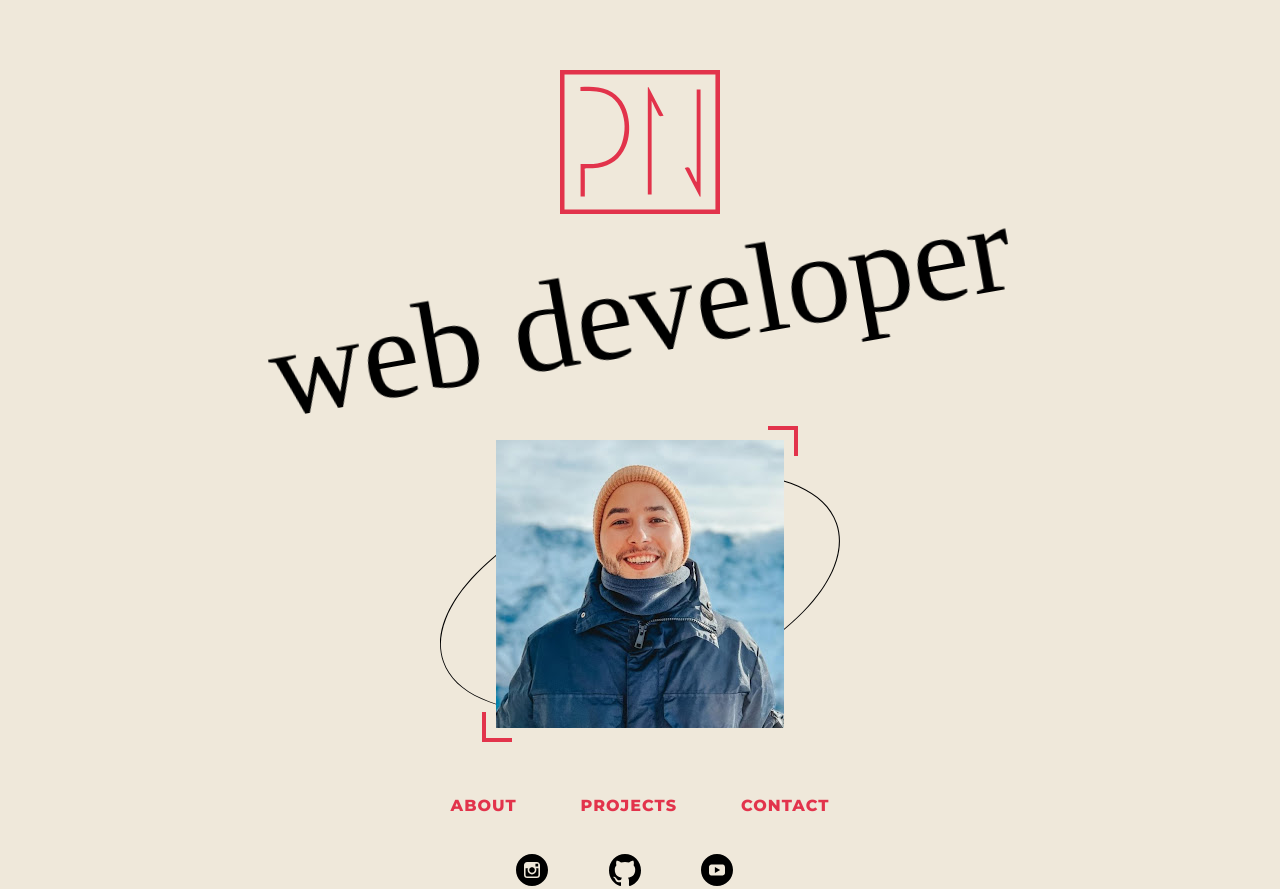
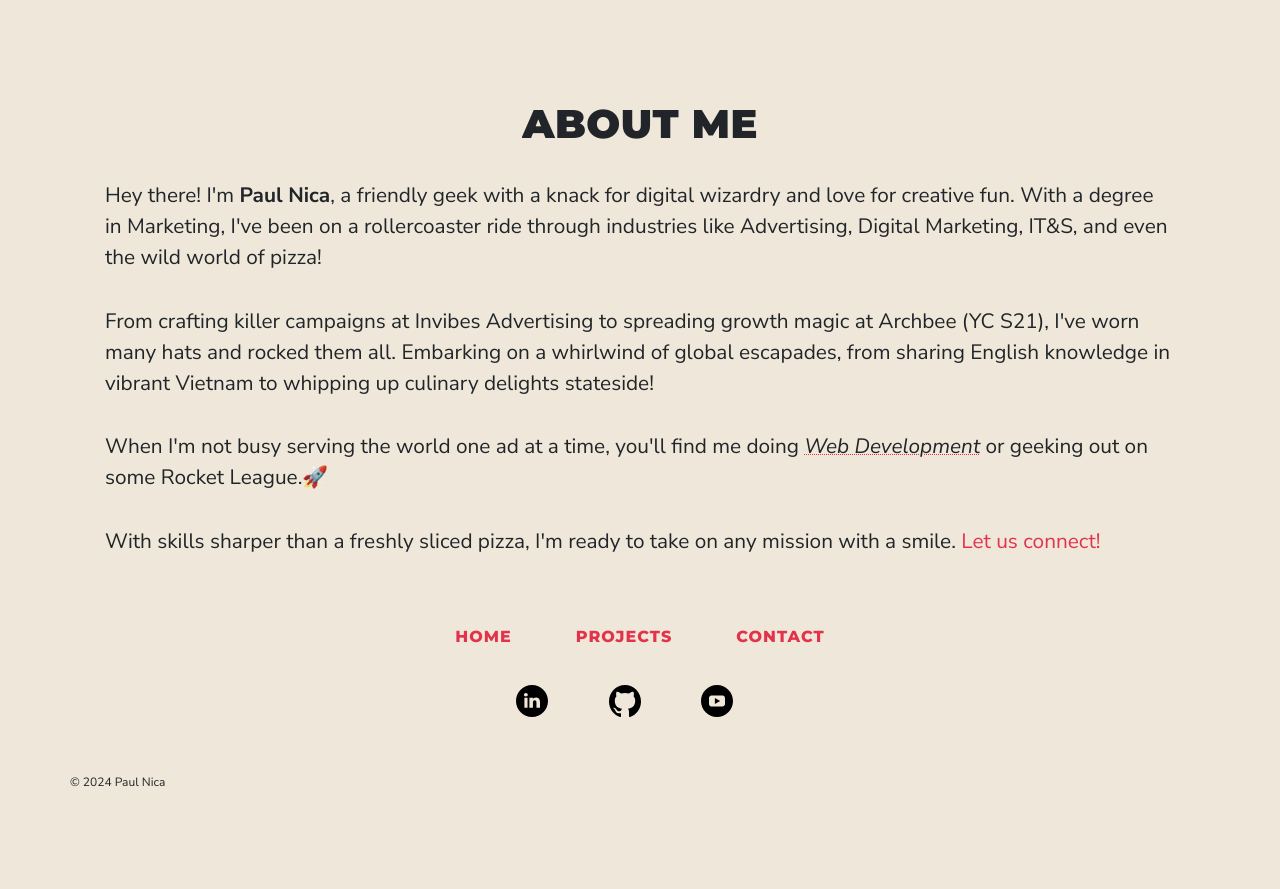
Before and after one commit to PaulNica/paulnica.github.io, a plain HTML site: page about.html in a window 1280 px wide. Shown: the top 889 px of the page. After the commit the page ends 827 px from the top, so only its background shows below. Drawn offline with nearby package versions, Linux system fonts and the light colour scheme; a web font is replaced by a local one.

Commit message:
Finished homepage and about page

```diff
--- a/index.html
+++ b/about.html
@@ -13,24 +13,33 @@
     <!-- Bootstrap CSS -->
     <link rel="stylesheet" href="https://stackpath.bootstrapcdn.com/bootstrap/4.3.1/css/bootstrap.min.css" integrity="sha384-ggOyR0iXCbMQv3Xipma34MD+dH/1fQ784/j6cY/iJTQUOhcWr7x9JvoRxT2MZw1T" crossorigin="anonymous">
   </head>
-  <body>
-    <header class="container">
+  <body id="explosion-container">
+      <header class="container">
         <div class="row">
-          <p class="logo animate__animated animate__swing animate__delay-1s"><a href="https://paulnica.me"><img src="./resources/logo-r.svg" alt="logo"></a></p>
+            <h1 data-split data-split-type="scroll">About me</h1>
         </div>
-        <div class="row">
-          <p class="jd">web developer</p>
+        <div class="row-sm-8 about-me">
+            <p>Hey there! I'm <b>Paul Nica</b>, a friendly geek with a knack for digital wizardry and love for creative fun. With a degree in
+                Marketing, I've been on a rollercoaster ride through industries like Advertising, Digital Marketing, IT&S, and even the wild world of pizza!</p>
+
+            <p>From crafting killer campaigns at Invibes Advertising to spreading growth magic at Archbee (YC S21), I've worn many hats and
+                rocked them all. Embarking on a whirlwind of global escapades, from sharing English knowledge in vibrant Vietnam to
+                whipping up culinary delights stateside!</p>
+
+            <p>When I'm not busy serving the world one ad at a time, you'll find me doing
+                <span style="text-decoration: underline dotted #e2334b 1px;font-style: italic;">Web Development</span> or geeking out on some Rocket League.<span id="rocket" style="display: inline-block;">🚀</span></p>
+
+            <p>With skills sharper than a freshly sliced pizza, I'm ready to take on any mission with a smile. <span class="word"></span></p>
         </div>
       </header>
 
-      <section class="profile" style="position: relative;">
-        <p class="profile-pic animate__animated animate__zoomIn" style="position: absolute;top: 0;transform: translateX(50%);right: 50%;"><img src="./resources/profile-pic.jpg" alt="authors picture"></p>
-        <p class="oval animate__animated animate__fadeInLeft" style="position: absolute;top: 47px;transform: translateX(50%);"><img src="./resources/oval_1.svg" alt="black oval"></p>
+      <section class="container">
+
       </section>
 
     <section class="container">
       <nav class="row text-center nav">
-        <p><a href="#">about</a></p>
+        <p><a href="./index.html">home</a></p>
         <p><a href="#">projects</a></p>
         <p><a href="#">contact</a></p>
       </nav>
@@ -39,7 +48,7 @@
       <footer class="container">
         <div class="row">
           <ul class="col-sm-12">
-            <li class="col-sm-1"><a href="https://instagram.com/_paulnica_" target="_blank"><img src="./resources/insta.svg"></a></li>
+            <li class="col-sm-1"><a href="https://www.linkedin.com/in/paulnica/" target="_blank"><img src="./resources/linkedin.svg"></a></li>
             <li class="col-sm-1"><a href="https://github.com/PaulNica" target="_blank"><img src="./resources/github.svg"></a></li>
             <li class="col-sm-1"><a href="https://youtube.com/PaulNica" target="_blank"><img src="./resources/youtube.svg"></a></li>
           </ul>
@@ -51,6 +60,6 @@
           <p class="copyright">&copy; 2024 Paul Nica</p>
         </div>
       </footer>
+    <script src="./script.js"></script>
   </body>
-  <script src="./script.js"></script>
 </html>
--- a/script.js
+++ b/script.js
@@ -0,0 +1,72 @@
+splitCharacters();
+animateOnScroll();
+
+function splitCharacters() {
+  const targets = document.querySelectorAll("[data-split]");
+
+  for (const target of targets) {
+    let string = '<span class="inner"><span class="front">';
+    let counter = 0;
+
+    const targetContent = target.textContent;
+    const words = targetContent.trim().split(" ");
+
+    words.forEach(function (word, wordIndex, wordArray) {
+      const chars = word.split("");
+      chars.forEach(function (char, charIndex, charArray) {
+        string += `<span class="char" style="--index: ${++counter};">${char}</span>`;
+
+        // if we're on the last character of the last word, reset the counter
+        if (
+          wordIndex === wordArray.length - 1 &&
+          charIndex === charArray.length - 1
+        ) {
+          counter = 0;
+        }
+      });
+
+      // add a space between each word unless it's the last one
+      if (wordIndex !== wordArray.length - 1) {
+        string += "<span>&nbsp;</span>";
+      }
+    });
+    string += "</span>"; //end front
+
+    string += '<span class="back">';
+    words.forEach(function (word, wordIndex, wordArray) {
+      const chars = word.split("");
+      chars.forEach(function (char) {
+        string += `<span class="char" style="--index: ${++counter};">${char}</span>`;
+      });
+      if (wordIndex !== wordArray.length - 1) {
+        string += "<span>&nbsp;</span>";
+      }
+    });
+
+    string += "</span>"; // end back
+    string += "</span>"; // end inner
+    target.innerHTML = string;
+  }
+}
+
+function animateOnScroll() {
+  const targets = document.querySelectorAll('[data-split-type="scroll"]');
+  const isAnimatedClass = "is-animated";
+  const threshold = 0.5;
+
+  function callback(entries, observer) {
+    entries.forEach((entry) => {
+      const elem = entry.target;
+      if (entry.intersectionRatio >= threshold) {
+        elem.classList.add(isAnimatedClass);
+      } else {
+        elem.classList.remove(isAnimatedClass);
+      }
+    });
+  }
+
+  const observer = new IntersectionObserver(callback, { threshold });
+  for (const target of targets) {
+    observer.observe(target);
+  }
+}
--- a/style.css
+++ b/style.css
@@ -26,8 +26,21 @@ html body {
   }
 
   header h1 {
-    font-weight: 700;
+    font-family: 'Montserrat',sans-serif;
+    text-transform: uppercase;
+    font-weight: 900;
+    letter-spacing: 0.5px;
     margin: 0;
+    padding-top: 5rem;
+  }
+
+  .about-me p {
+    font-size: 1.3rem;
+    padding-top: 2rem;
+  }
+
+  .about-me p:last-child {
+    margin-bottom: 3rem;
   }
 
   header nav {
@@ -229,3 +242,84 @@ html body {
   .active, .collapsible:hover {
     background-color: #000;
   }
+
+  .word::before {
+    position: relative;
+    content: 'Let us connect!';
+    color: #e1334b;
+  }
+
+  .word:hover::before {
+    content: 'This is not clickable! Go to CONTACT section.';
+    color: #000000;
+    font-style: italic;
+    font-size: smaller;
+  }
+
+  /* MAIN STYLES
+–––––––––––––––––––––––––––––––––––––––––––––––––– */
+[data-split],
+[data-split] span {
+  display: inline-block;
+}
+
+[data-split] .inner {
+  display: block;
+  position: relative;
+  overflow: hidden;
+}
+
+[data-split] .back {
+  position: absolute;
+  top: 0;
+  right: 0;
+  bottom: 0;
+  left: 0;
+}
+
+[data-split] .char {
+  transition: all 0.4s cubic-bezier(0.4, 0.63, 0.4, 1.02);
+  transition-delay: calc(0.015s * var(--index));
+}
+
+[data-split] .back .char {
+  opacity: 0;
+  /*we use 101% instead of 100% just to be safe that the characters won't appear depending on the font family*/
+  transform: translateY(101%) skewX(55deg);
+}
+
+[data-split-type="hover"] .char {
+  transition-duration: 0.25s;
+}
+
+[data-split-type="scroll"].is-animated .back .char,
+[data-split-type="hover"]:hover .back .char {
+  opacity: 1;
+  transform: none;
+}
+
+[data-split-type="scroll"].is-animated .front .char,
+[data-split-type="hover"]:hover .front .char {
+  opacity: 0;
+  transform: translateY(-101%) skewX(-55deg);
+}
+
+@keyframes example {
+  0%   {bottom: 0;left: 0;}
+  20%  {bottom: 100px;left: 100px;}
+  40%  {bottom: 200px;left: 200px;}
+  50%  {bottom: 200px;left: 200px;transform: rotate(180deg);}
+  80% {bottom: 100px;left: 100px;transform: rotate(180deg);}
+  90% {bottom: 0px;left: 0px;transform: rotate(180deg);}
+  100% {bottom: 0px;left: 0px;}
+}
+
+#rocket {
+  position: relative;
+  animation-name: example;
+  animation-duration: .9s;
+  animation-delay: 19s;
+  animation-direction: alternate;
+  animation-timing-function: ease-in-out;
+  animation-fill-mode: both;
+}
```
Also changed, not shown: resources/linkedin.svg (added).
